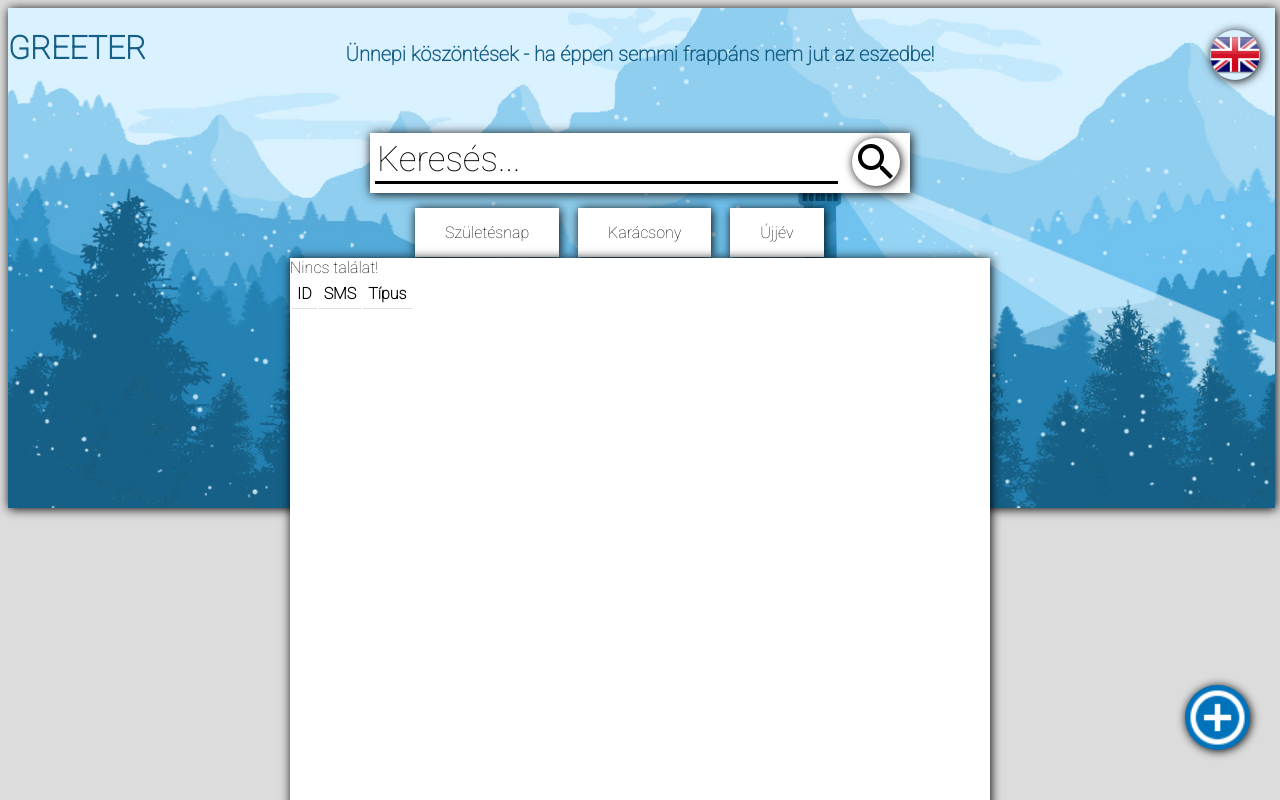
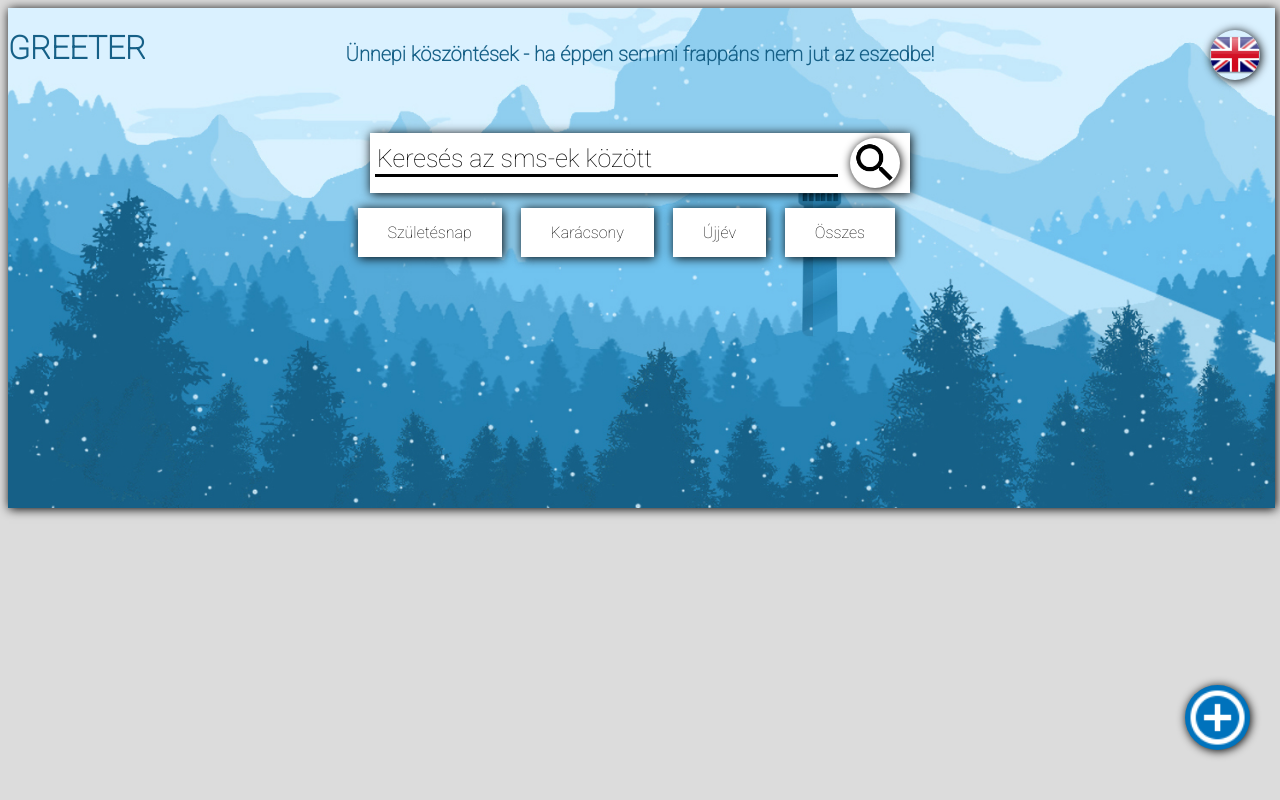
Before and after one commit to peltzergergely/Greeter_Webpage, a PHP site: page / in a window 1280 px wide. Run offline with PHP 8.4, Linux system fonts and the light colour scheme; tables that the repository leaves empty or names only in its code hold one stand-in row (values such as "Sample post"); lists and menus that the app fills with data are empty; some libraries are stand-ins or nearby versions.

Commit message:
Webpage 0.2
Filtering works now. Doing Search next. Just wanted to make a backup
now.

```diff
--- a/index.php
+++ b/index.php
@@ -14,16 +14,19 @@
 			<h2>Ünnepi köszöntések - ha éppen semmi frappáns nem jut az eszedbe!</h2>
 			<div class="lang">
 			</div>
+						<!-- search bar and filter buttons -->
+			<form method=post>
 			<div class="search_bar">
-			<!-- search bar and filter buttons -->
-				<input type="text" name= 'search' class='search_box' onfocus="if(this.value == 'Keresés...') { this.value = ''; }" value="Keresés..." />
-				<div class="search_icon"><input type="submit" name="" value=""></div>
+				<input type="text" name= 'search' class='search_box' onfocus="if(this.value == 'Keresés az sms-ek között') { this.value = ''; }" value="Keresés az sms-ek között" />
+				<input type="submit" name="" value="" class="search_icon">
 				</div>
 			</div>
 			<div class="filter_boxes">
-				<input type='submit' value='Születésnap' class="filter_box" name='Birthday'>
-				<input type='submit' value='Karácsony' class="filter_box" name='Christmas'>
-				<input type='submit' value='Újjév' class="filter_box" name='New_Year'>
+				<input type='submit' value='Születésnap' class="filter_box" name='Birthday'/>
+				<input type='submit' value='Karácsony' class="filter_box" name='Christmas'/>
+				<input type='submit' value='Újjév' class="filter_box" name='New_Year'/>
+				<input type='submit' value='Összes' class="filter_box" name='All'/>
+			</form>
 			</div>
 
 			<?php
@@ -44,19 +47,6 @@
 				$filter = 'New_Year';
 				}
 			}
-			?>
-
-
-
-			<div class="body_border">
-			<table>
-				<tr>
-					<th>ID</th>
-					<th>SMS</th>
-					<th>Típus</th>
-				</tr>
-
-			<?php
 			//G: we should make a separate connection.php
 			$servername = "localhost";
 			$username = "id893021_greeter";
@@ -70,18 +60,53 @@
 				die("Connection failed: " . $connection->connect_error);
 			}
 
+			//IDE KELLENEK A SZURESI FELTETELEK KULONBEN LISTAZZON MINDENT
+			if ($filter!=''){
+				// SQL query to select sms text from Message table
+				$sql = "SELECT * FROM Message WHERE approved = 1 AND sms_label='$filter'";
+				$result = $connection->query($sql);
+				$numOfRows = $result->num_rows;
+				if ($numOfRows > 0) {
+				// output data of each row
+					$i=1;
+					echo "<div class='body_border'>
+							<table>
+								<tr>
+									<th>ID</th>
+									<th>$numOfRows SMS közül választhatsz</th>
+									<th>Típus</th>
+								</tr>";
+					while($row = $result->fetch_assoc()){
+					echo "<tr class='sms'>
+							<td>$row[sms_id]</td>
+							<td>$row[sms_text]</td>
+							<td>$row[sms_label]</td>";
+					$i++;
+					}
+				} else {
+					echo "Nincs találat!";
+				}
+			}else{
 				// SQL query to select sms text from Message table
 				$sql = "SELECT * FROM Message WHERE approved = 1";
 				$result = $connection->query($sql);
-
-				if ($result->num_rows > 0) {
+				$numOfRows = $result->num_rows;
+				if ($numOfRows > 0) {
 				// output data of each row
 					$i=1;
+					echo "<div class='body_border'>
+							<table>
+								<tr>
+									<th>ID</th>
+									<th>$numOfRows SMS közül választhatsz</th>
+									<th>Típus</th>
+								</tr>";
 					while($row = $result->fetch_assoc()){
 					echo "<tr class='sms'>
 							<td>$row[sms_id]</td>
 							<td>$row[sms_text]</td>
 							<td>$row[sms_label]</td>
+
 						";
 
 					$i++;
@@ -89,6 +114,7 @@
 				} else {
 					echo "Nincs találat!";
 				}
+			}
 
 			$connection->close();
 			?>
--- a/style.css
+++ b/style.css
@@ -77,23 +77,29 @@
 }
 
 .search_box {
-	font-size: 35px;
+	font-size: 25px;
 	float: left;
 	border: none;
 	border-bottom: solid 3px;
 	margin-left: 5px;
-	margin-top: 5px;
+	margin-top: 10px;
 	width: 85%;
 	outline: none;
 }
 
 .search_icon {
-	content:url(res/search_icon.png);
+	/*content:url(res/search_icon.png);*/
+	background:url(res/search_icon.png);
+	background-size:cover;
+	border: none;
+	display:inline-block;
 	float: right;
 	margin-right: 10px;
 	margin-top: 5px;
 	border-radius:100%;
-	height:80%;
+	height:50px;
+	width:50px;
+	outline: none;
 	box-shadow: 1px 1px 10px black;
 }
 
@@ -110,7 +116,7 @@
 	right: 0;
 	margin-left: auto;
 	margin-right: auto;
-	width: 450px;
+	width: 565px;
 	margin-top: 200px ;
 	margin-bottom: 0px;
 	float: center;
@@ -126,6 +132,7 @@
     text-decoration: none;
     display: inline-block;
     font-size: 16px;
+	outline: none;
 	box-shadow: 1px 1px 10px black;
 }
 .filter_box:hover {
```
Also changed, not shown: changelog.txt (deleted).
